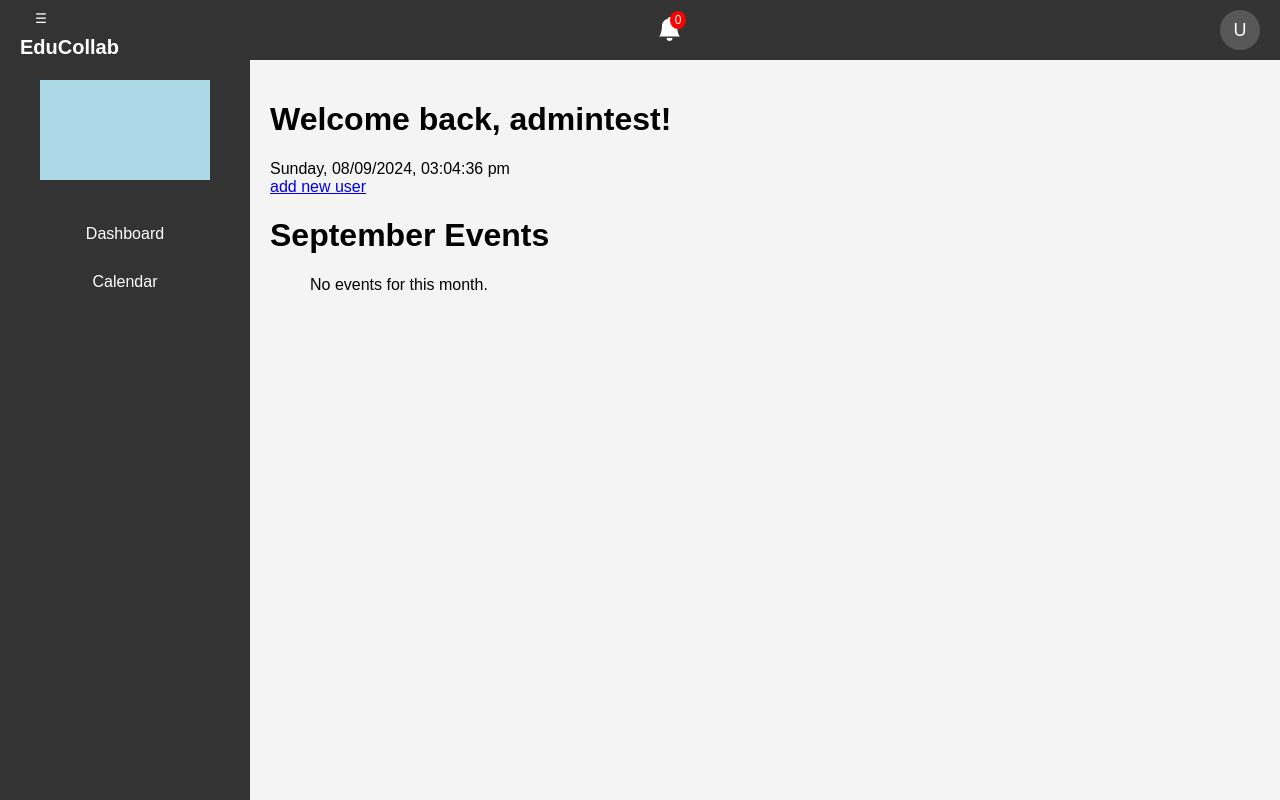
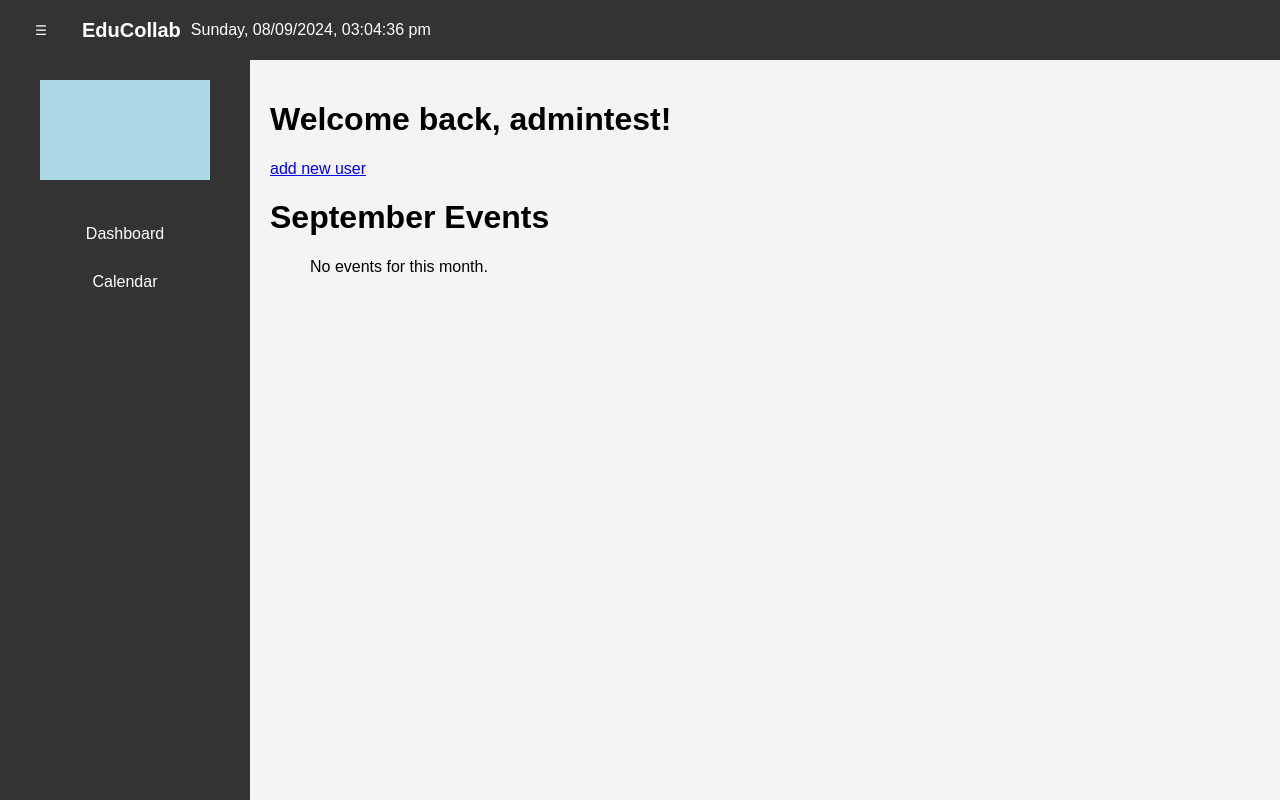
Before and after one commit to lopez-gg/3duC0llAb, a PHP site: page /EduCollab/public/admin/dashboard.php in a window 1280 px wide. Run offline with PHP 8.4, Linux system fonts and the light colour scheme; a user stored in the database is signed in; data comes from the database, SQL or seed files in the repository; data that the repository does not hold is empty.

Commit message:
top-nav left-sect css fixed

```diff
--- a/public/admin/dashboard.php
+++ b/public/admin/dashboard.php
@@ -50,19 +50,26 @@ $currentYear = date('Y');
         <div class="left-section">
             <button class="sidebar-toggle-button" onclick="toggleSidebar()">☰</button>
             <div class="app-name">EduCollab</div>
+            <!-- Current date and time -->
+            <div id="datetime">
+                    <?php echo $currentDateTime; ?>
+            </div>
+
         </div>
 
+
+
         <!-- Bell icon with notification count -->
-        <div class="notification-bell">
+        <!-- <div class="notification-bell">
             <i class="bi bi-bell-fill"></i>
             <span class="notification-count">0</span>
-        </div>
+        </div> -->
 
-        <!-- Notification dropdown -->
+        <!-- Notification dropdown
         <div class="notification-dropdown">
-            <ul class="notification-list">
+            <ul class="notification-list"> -->
                 <!-- Notifications will be appended here by JavaScript -->
-            </ul>
+            <!-- </ul>
             <button class="see-more" style="display: none;">See More...</button>
         </div>
 
@@ -74,7 +81,7 @@ $currentYear = date('Y');
                     <input type="submit" name="logout" value="Logout">
                 </form>
             </div>
-        </div>
+        </div> -->
     </div>
 
 
@@ -93,10 +100,7 @@ $currentYear = date('Y');
 
 
 
-            <!-- Current date and time -->
-            <div id="datetime">
-                <?php echo $currentDateTime; ?>
-            </div>
+
 
             <a href="add_user.php">add new user<a>
 
--- a/public/login.php
+++ b/public/login.php
@@ -34,7 +34,7 @@ if (isset($_SESSION['user_id'])) {
 <head>
     <meta charset="UTF-8">
     <meta name="viewport" content="width=device-width, initial-scale=1.0">
-    <meta http-equiv="Content-Security-Policy" content="default-src 'self'; script-src 'self'; style-src 'self';">
+    <!-- <meta http-equiv="Content-Security-Policy" content="default-src 'self'; script-src 'self'; style-src 'self';"> -->
     <title>Login</title>
     <style>
         .error {
@@ -68,6 +68,5 @@ if (isset($_SESSION['user_id'])) {
     </form>
 
     <footer>EduCollab 2024</footer>
-    <script src='/src/js/base.js'></script>
 </body>
 </html>
--- a/src/css/gen.css
+++ b/src/css/gen.css
@@ -129,7 +129,8 @@ body {
     top: 0;
     left: 0;
     z-index: 1000;
-    justify-content: space-between;
+    justify-content: flex-start;
+    align-items: center;
 }
 
 .top-nav .sidebar-toggle-button {
@@ -188,6 +189,21 @@ body {
 
 .top-nav .user-profile .dropdown a:hover {
     background-color: #f4f4f4;
+}
+
+.left-section{
+    display: flex;
+    align-items: center;
+}
+
+.app-name{
+    margin-right: 10px;
+    white-space: nowrap;
+}
+
+#datetime {
+    white-space: nowrap;
+    font-size: 16px;
 }
 
 .main {
```
